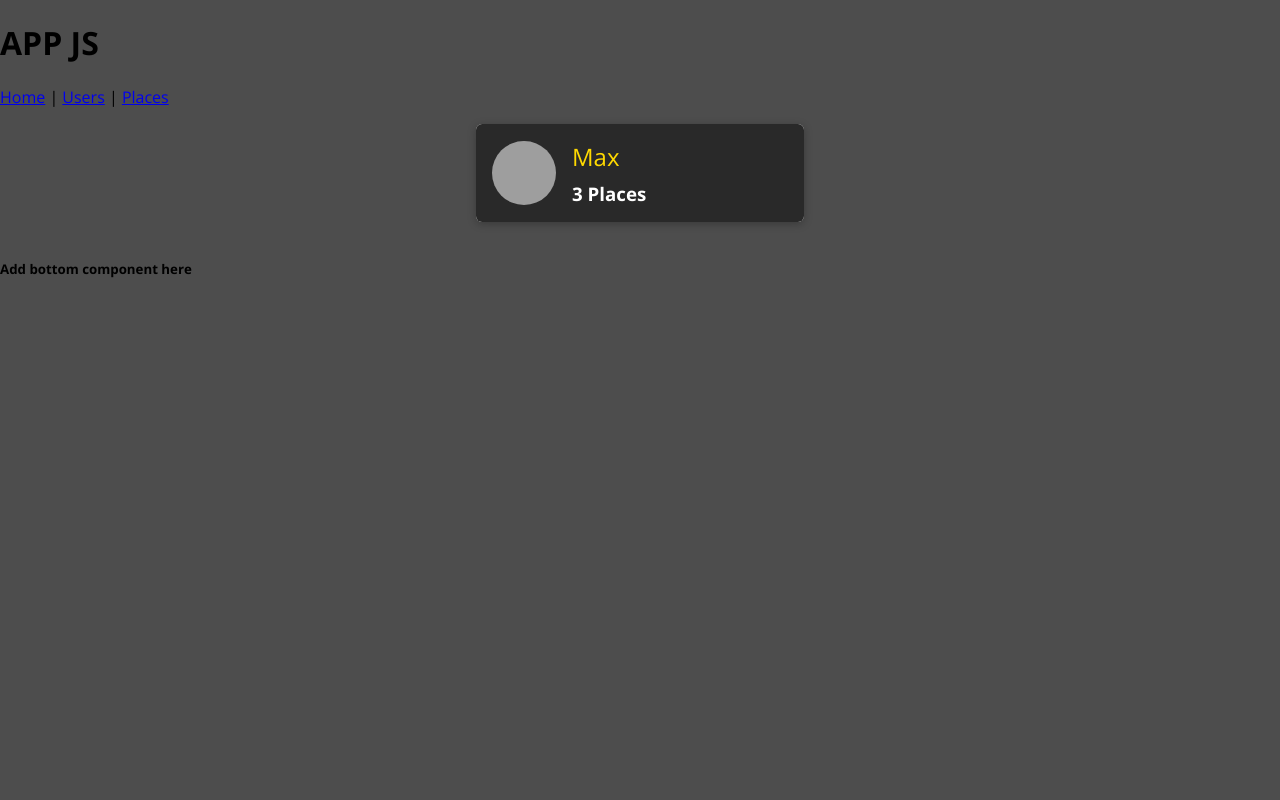
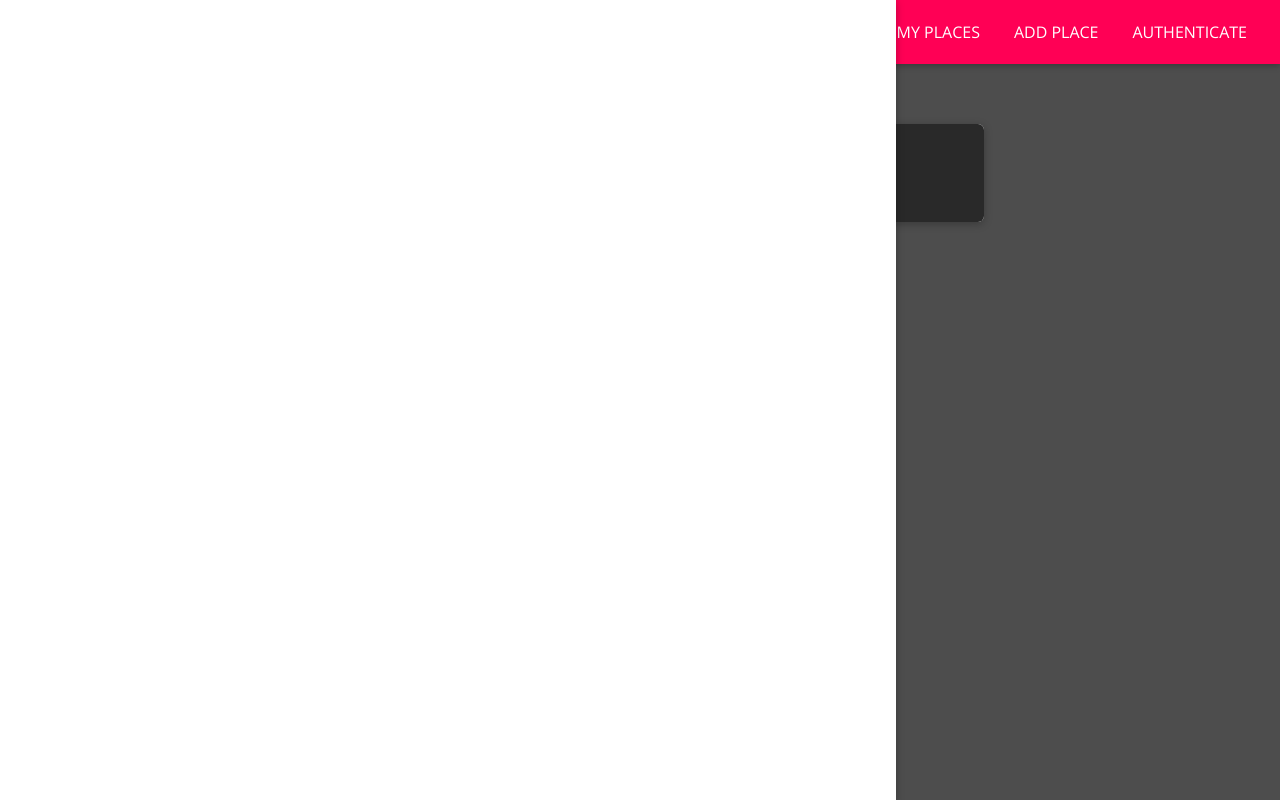
Before and after one commit to lucasraal/react-frontend, a React (Create React App) app: page /users in a window 1280 px wide. Built offline with nearby package versions, Linux system fonts and the light colour scheme; grey boxes are pictures that could not be loaded.

Commit message:
add header, navlink, sidebar not animated yet

```diff
--- a/src/App.js
+++ b/src/App.js
@@ -1,22 +1,24 @@
 import React from "react";
+import { Outlet, Link } from "react-router-dom";
+import { BrowserRouter, Routes, Route } from "react-router-dom";
 
 import "./index.css";
 
-import { BrowserRouter, Routes, Route } from "react-router-dom";
 import Users from "./user/pages/Users";
 import Places from "./places/pages/Places";
 import NewPlace from "./places/pages/NewPlace";
 
-import { Outlet, Link } from "react-router-dom";
+import MainNavigation from "./shared/components/Navigation/MainNavigation";
 
 function App() {
   return (
     <BrowserRouter>
+      <MainNavigation />
       <Routes>
         <Route path="/" element={<Home />}>
           <Route index element={<HomeElement />} />
           <Route path="users" element={<Users />} />
-          <Route path=":uid/places" element={<Users />} />
+          <Route path=":uid/places" element={<Places />} />
           <Route path="places" element={<Places />} />
         </Route>
         <Route path="/places/new" element={<NewPlace />} />
--- /dev/null
+++ b/src/shared/components/Navigation/MainHeader.css
@@ -0,0 +1,23 @@
+.main-header {
+  width: 100%;
+  height: 4rem;
+  display: flex;
+  align-items: center;
+  position: fixed;
+  top: 0;
+  left: 0;
+  background: #ff0055;
+  box-shadow: 0 2px 6px rgba(0, 0, 0, 0.26);
+  padding: 0 1rem;
+  z-index: 5;
+}
+
+main {
+  margin-top: 5rem;
+}
+
+@media (min-width: 768px) {
+  .main-header {
+    justify-content: space-between;
+  }
+}
--- /dev/null
+++ b/src/shared/components/Navigation/MainHeader.js
@@ -0,0 +1,9 @@
+import React from "react";
+
+import "./MainHeader.css";
+
+const MainHeader = (props) => {
+  return <header className="main-header">{props.children}</header>;
+};
+
+export default MainHeader;
--- /dev/null
+++ b/src/shared/components/Navigation/MainNavigation.css
@@ -0,0 +1,45 @@
+.main-navigation__menu-btn {
+  width: 3rem;
+  height: 3rem;
+  background: transparent;
+  border: none;
+  display: flex;
+  flex-direction: column;
+  justify-content: space-around;
+  margin-right: 2rem;
+  cursor: pointer;
+}
+
+.main-navigation__menu-btn span {
+  display: block;
+  width: 3rem;
+  height: 2.5px;
+  background: white;
+}
+
+.main-navigation__title {
+  color: white;
+}
+
+.main-navigation__title a {
+  text-decoration: none;
+  color: white;
+}
+
+.main-navigation__header-nav {
+  display: none;
+}
+
+.main-navigation__drawer-nav {
+  height: 100%;
+}
+
+@media (min-width: 768px) {
+  .main-navigation__menu-btn {
+    display: none;
+  }
+
+  .main-navigation__header-nav {
+    display: block;
+  }
+}
--- /dev/null
+++ b/src/shared/components/Navigation/MainNavigation.js
@@ -0,0 +1,34 @@
+import React from "react";
+import { Link } from "react-router-dom";
+
+import SideDrawer from "./SideDrawer";
+import MainHeader from "./MainHeader";
+import NavLinks from "./NavLinks";
+import "./MainNavigation.css";
+
+const MainNavigation = (props) => {
+  return (
+    <React.Fragment>
+      <SideDrawer>
+        <nav className="main-navigation__drawer-nav">
+          <NavLinks />
+        </nav>
+      </SideDrawer>
+      <MainHeader>
+        <button className="main-navigation__menu-btn">
+          <span />
+          <span />
+          <span />
+        </button>
+        <h1 className="main-navigation__title">
+          <Link to="/">YourPlaces</Link>
+        </h1>
+        <nav className="main-navigation__header-nav">
+          <NavLinks />
+        </nav>
+      </MainHeader>
+    </React.Fragment>
+  );
+};
+
+export default MainNavigation;
--- /dev/null
+++ b/src/shared/components/Navigation/NavLinks.css
@@ -0,0 +1,76 @@
+.nav-links {
+  list-style: none;
+  margin: 0;
+  padding: 0;
+  width: 100%;
+  height: 100%;
+  display: flex;
+  flex-direction: column;
+  justify-content: center;
+  align-items: center;
+}
+
+.nav-links li {
+  margin: 1rem;
+}
+
+.nav-links a {
+  border: 1px solid transparent;
+  color: #292929;
+  text-decoration: none;
+  padding: 0.5rem;
+}
+
+.nav-links a:hover,
+.nav-links a:active,
+.nav-links a.active {
+  background: #f8df00;
+  border-color: #292929;
+  color: #292929;
+}
+
+.nav-links button {
+  cursor: pointer;
+  border: 1px solid #292929;
+  color: #292929;
+  background: transparent;
+  padding: 0.5rem;
+  font: inherit;
+}
+
+.nav-links button:focus {
+  outline: none;
+}
+
+.nav-links button:hover,
+.nav-links button:active {
+  background: #292929;
+  color: white;
+}
+
+@media (min-width: 768px) {
+  .nav-links {
+    flex-direction: row;
+  }
+
+  .nav-links li {
+    margin: 0 0.5rem;
+  }
+
+  .nav-links a {
+    color: white;
+    text-decoration: none;
+  }
+
+  .nav-links button {
+    border: 1px solid white;
+    color: white;
+    background: transparent;
+  }
+
+  .nav-links button:hover,
+  .nav-links button:active {
+    background: #f8df00;
+    color: #292929;
+  }
+}
--- /dev/null
+++ b/src/shared/components/Navigation/NavLinks.js
@@ -0,0 +1,27 @@
+import React from "react";
+import { NavLink } from "react-router-dom";
+
+import "./NavLinks.css";
+
+const NavLinks = (props) => {
+  return (
+    <ul className="nav-links">
+      <li>
+        <NavLink to="/" end>
+          ALL USERS
+        </NavLink>
+      </li>
+      <li>
+        <NavLink to="/u1/places">MY PLACES</NavLink>
+      </li>
+      <li>
+        <NavLink to="/places/new">ADD PLACE</NavLink>
+      </li>
+      <li>
+        <NavLink to="/auth">AUTHENTICATE</NavLink>
+      </li>
+    </ul>
+  );
+};
+
+export default NavLinks;
--- /dev/null
+++ b/src/shared/components/Navigation/SideDrawer.css
@@ -0,0 +1,10 @@
+.side-drawer {
+  position: fixed;
+  left: 0;
+  top: 0;
+  z-index: 100;
+  height: 100vh;
+  width: 70%;
+  background: white;
+  box-shadow: 0 2px 8px rgba(0, 0, 0, 0.26);
+}
--- /dev/null
+++ b/src/shared/components/Navigation/SideDrawer.js
@@ -0,0 +1,9 @@
+import React from "react";
+
+import "./SideDrawer.css";
+
+const SideDrawer = (props) => {
+  return <aside className="side-drawer">{props.children}</aside>;
+};
+
+export default SideDrawer;
--- a/src/user/components/UsersList.js
+++ b/src/user/components/UsersList.js
@@ -3,12 +3,15 @@
 import "./UsersList.css";
 
 import UserItem from "./UserItem";
+import Card from "../../shared/components/UIElements/Card";
 
 function UsersList(props) {
   if (props.items.length === 0) {
     return (
       <div className="center">
-        <h2>No users found.</h2>
+        <Card>
+          <h2>No users found.</h2>
+        </Card>
       </div>
     );
   } else {
--- a/src/user/pages/Users.js
+++ b/src/user/pages/Users.js
@@ -9,6 +9,18 @@
       image: "https://www.w3schools.com/w3css/img_forest.jpg",
       places: 3,
     },
+    {
+      id: "u2",
+      name: "Lucas",
+      image: "https://www.w3schools.com/w3css/img_forest.jpg",
+      places: 2,
+    },
+    {
+      id: "u3",
+      name: "Ana",
+      image: "https://www.w3schools.com/w3css/img_forest.jpg",
+      places: 1,
+    },
   ];
 
   return <UsersList items={USERS} />;
```
